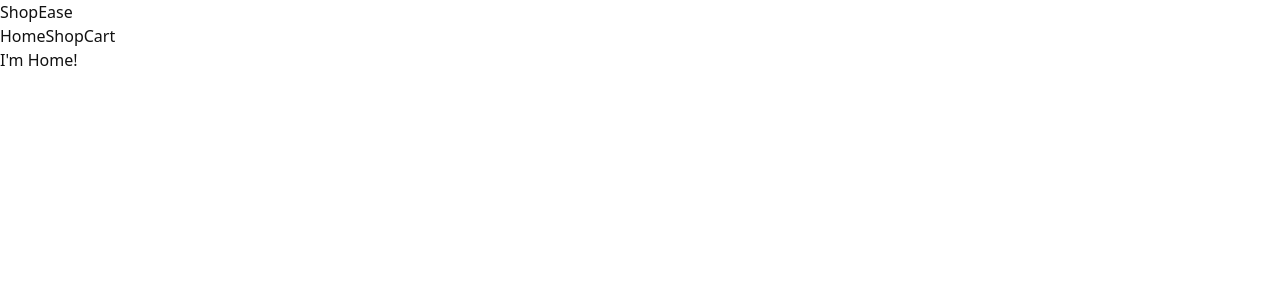
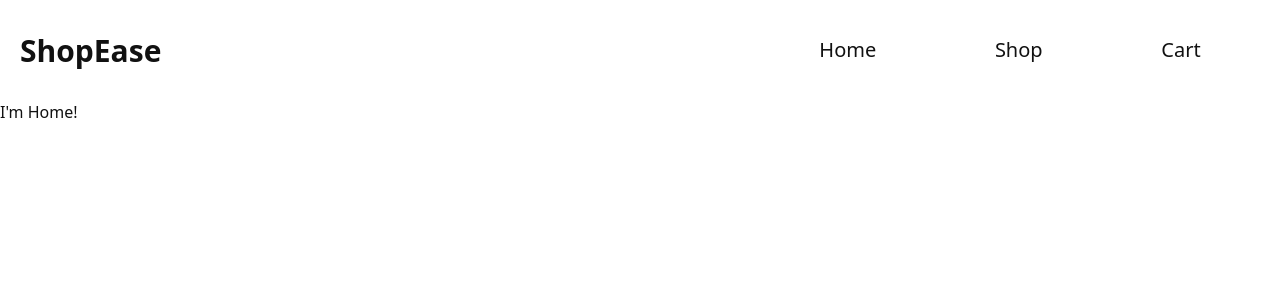
Before and after one commit to ivan-mangulabnan/shopease, a React (Vite) app: page / in a window 1280 px wide. Shown: the top 300 px of the page. Built offline with nearby package versions, Linux system fonts and the light colour scheme.

Commit message:
add basic styling in layout component

```diff
--- a/src/components/layout/layout.jsx
+++ b/src/components/layout/layout.jsx
@@ -3,9 +3,9 @@ import styles from './layout.module.css';
 
 function Layout () {
   return (
-    <div>
+    <div className={styles.layout}>
       <Banner />
-      <main>
+      <main className={styles.main}>
         <Outlet />
       </main>
     </div>
@@ -14,7 +14,7 @@ function Layout () {
 
 const Banner = () => {
   return (
-    <div>
+    <div className={styles.banner}>
       <Logo />
       <NavBar />
     </div>
@@ -22,15 +22,23 @@ const Banner = () => {
 }
 
 const Logo = () => {
-  return <h1>ShopEase</h1>;
+  return <h1 className={styles.logo}>ShopEase</h1>;
 }
 
 const NavBar = () => {
   return (
-    <nav>
-      <Link to='/'>Home</Link>
-      <Link to='/shop'>Shop</Link>
-      <Link to='/cart'>Cart</Link>
+    <nav className={styles.nav}>
+      <ul>
+        <li>
+          <Link to='/'>Home</Link>
+        </li>
+        <li>
+          <Link to='/shop'>Shop</Link>
+        </li>
+        <li>
+          <Link to='/cart'>Cart</Link>
+        </li>
+      </ul>
     </nav>
   )
 }
--- a/src/components/layout/layout.module.css
+++ b/src/components/layout/layout.module.css
@@ -0,0 +1,40 @@
+.layout {
+  flex: 1;
+
+  display: flex;
+  flex-direction: column;
+}
+
+.banner {
+  min-height: 10rem;
+  padding: 0 2rem;
+
+  display: flex;
+  align-items: center;
+  justify-content: space-between;
+}
+
+.nav {
+  flex-grow: 0;
+  flex-shrink: 1;
+  flex-basis: 50rem;
+}
+
+.nav ul {
+  display: flex;
+  justify-content: space-around;
+}
+
+.nav a {
+  font-size: 2rem;
+  font-weight: 500;
+}
+
+.main {
+  flex: 1;
+}
+
+.logo {
+  font-size: 3rem;
+  font-weight: 800;
+}
--- a/src/index.css
+++ b/src/index.css
@@ -7,4 +7,8 @@ body {
   font-size: 1.6rem;
 }
 
-#root { flex-grow: 1 }
+#root {
+  flex-grow: 1;
+
+  display: flex;
+}
```
